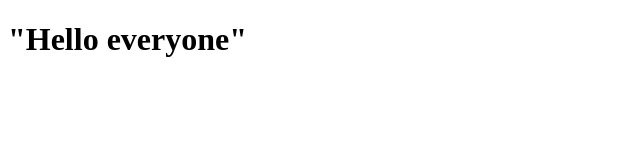
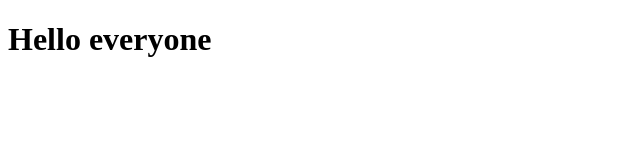
Before and after one commit to avnishranwa7/GitInJKLU, a plain HTML site: page index.html in a window 1280 px wide. Shown: the whole page, without its empty margins (0-640 px from the left). Drawn offline with Linux system fonts and the light colour scheme.

```diff
--- a/index.html
+++ b/index.html
@@ -18,6 +18,6 @@
         <![endif]-->
 
         <script src="" async defer></script>
-        <h1>"Hello everyone"</h1>
+        <h1>Hello everyone</h1>
     </body>
 </html>
```
